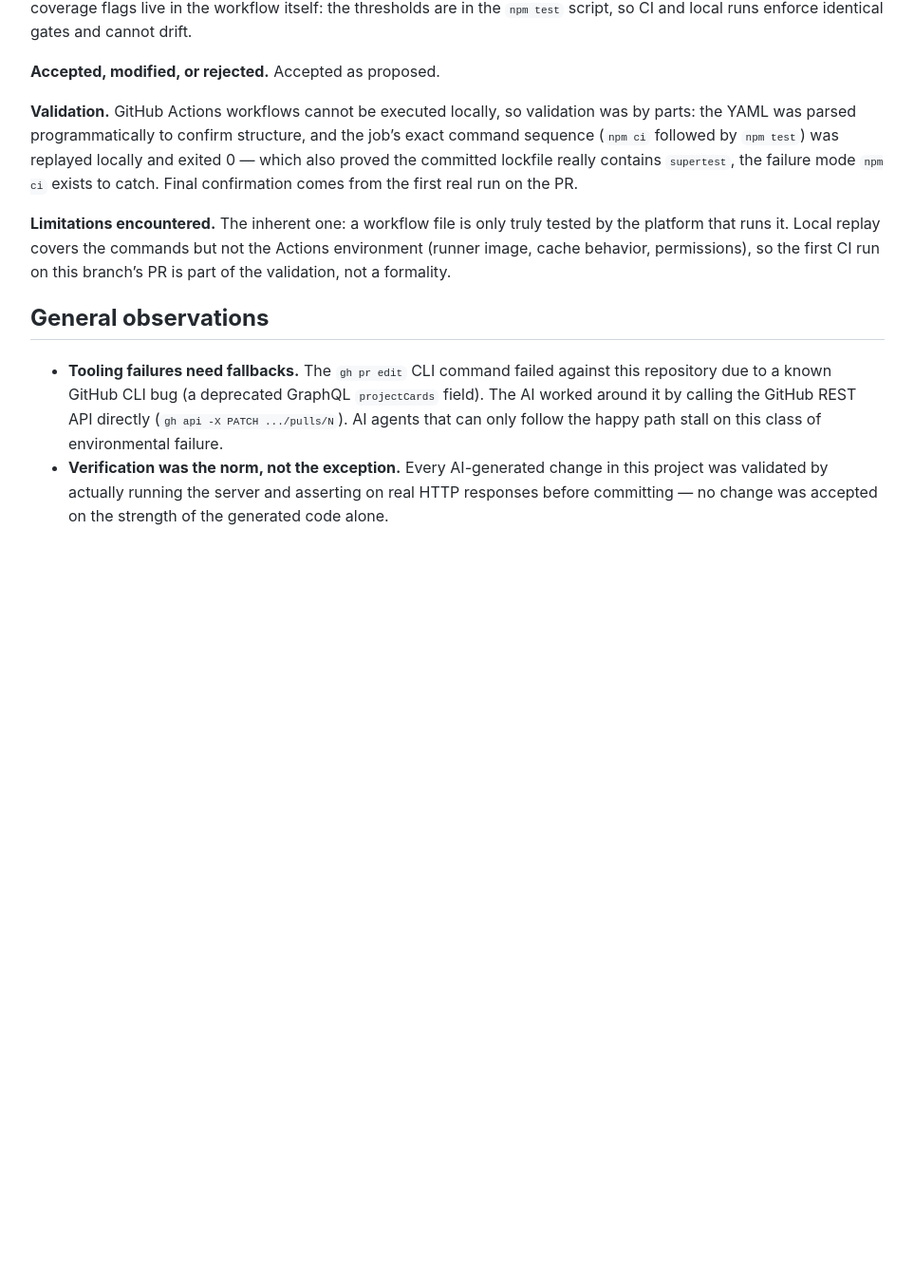
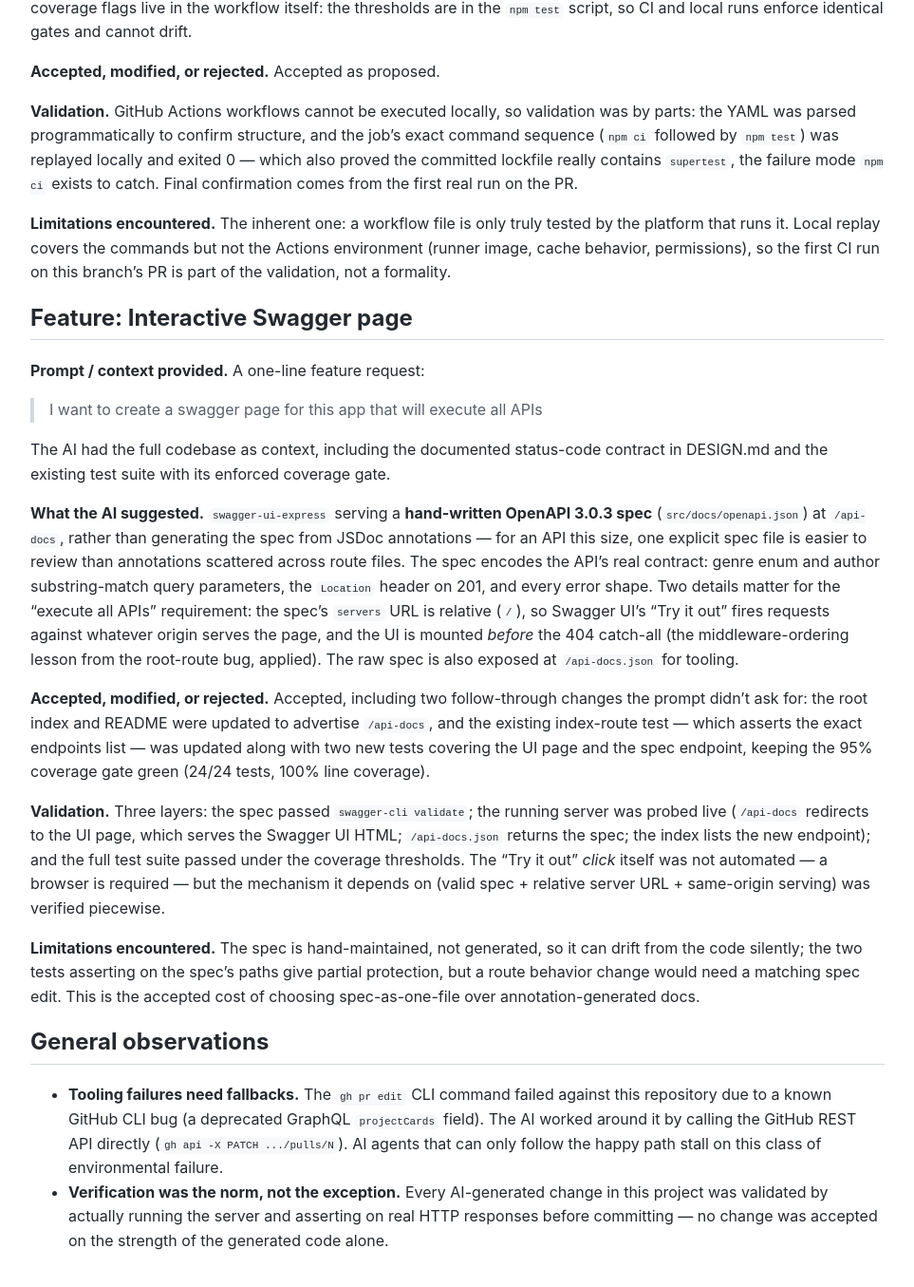
Before and after one commit to das77/fsep-node-express-api, a Jekyll site: the page built from docs/AI-USAGE.md, in a window 1280 px wide and 1400 px high, scrolled down 2344 px. Shown: the top 1355 px of the window at 95% size, without its empty margins (158-1121 px from the left). Built offline with Jekyll 4.4.1, drawn with Linux system fonts in a browser that asks for light colours; our own code applies the rules of GitHub Pages for plain Markdown files; before the commit the page ends 2981 px from its top, so only the background shows below that.

Commit message:
docs: add section on interactive Swagger page with OpenAPI spec details

```diff
--- a/docs/AI-USAGE.md
+++ b/docs/AI-USAGE.md
@@ -50,6 +50,22 @@ The AI had the existing `ci.yml` as context — a single `npm-audit` job that is
 
 **Limitations encountered.** The inherent one: a workflow file is only truly tested by the platform that runs it. Local replay covers the commands but not the Actions environment (runner image, cache behavior, permissions), so the first CI run on this branch's PR is part of the validation, not a formality.
 
+## Feature: Interactive Swagger page
+
+**Prompt / context provided.** A one-line feature request:
+
+> I want to create a swagger page for this app that will execute all APIs
+
+The AI had the full codebase as context, including the documented status-code contract in DESIGN.md and the existing test suite with its enforced coverage gate.
+
+**What the AI suggested.** `swagger-ui-express` serving a **hand-written OpenAPI 3.0.3 spec** (`src/docs/openapi.json`) at `/api-docs`, rather than generating the spec from JSDoc annotations — for an API this size, one explicit spec file is easier to review than annotations scattered across route files. The spec encodes the API's real contract: genre enum and author substring-match query parameters, the `Location` header on 201, and every error shape. Two details matter for the "execute all APIs" requirement: the spec's `servers` URL is relative (`/`), so Swagger UI's "Try it out" fires requests against whatever origin serves the page, and the UI is mounted *before* the 404 catch-all (the middleware-ordering lesson from the root-route bug, applied). The raw spec is also exposed at `/api-docs.json` for tooling.
+
+**Accepted, modified, or rejected.** Accepted, including two follow-through changes the prompt didn't ask for: the root index and README were updated to advertise `/api-docs`, and the existing index-route test — which asserts the exact endpoints list — was updated along with two new tests covering the UI page and the spec endpoint, keeping the 95% coverage gate green (24/24 tests, 100% line coverage).
+
+**Validation.** Three layers: the spec passed `swagger-cli validate`; the running server was probed live (`/api-docs` redirects to the UI page, which serves the Swagger UI HTML; `/api-docs.json` returns the spec; the index lists the new endpoint); and the full test suite passed under the coverage thresholds. The "Try it out" *click* itself was not automated — a browser is required — but the mechanism it depends on (valid spec + relative server URL + same-origin serving) was verified piecewise.
+
+**Limitations encountered.** The spec is hand-maintained, not generated, so it can drift from the code silently; the two tests asserting on the spec's paths give partial protection, but a route behavior change would need a matching spec edit. This is the accepted cost of choosing spec-as-one-file over annotation-generated docs.
+
 ## General observations
 
 - **Tooling failures need fallbacks.** The `gh pr edit` CLI command failed against this repository due to a known GitHub CLI bug (a deprecated GraphQL `projectCards` field). The AI worked around it by calling the GitHub REST API directly (`gh api -X PATCH .../pulls/N`). AI agents that can only follow the happy path stall on this class of environmental failure.
```
